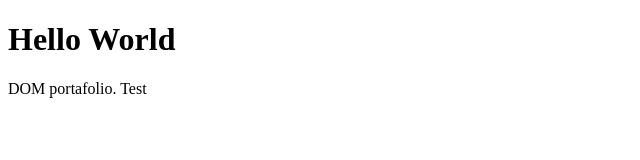
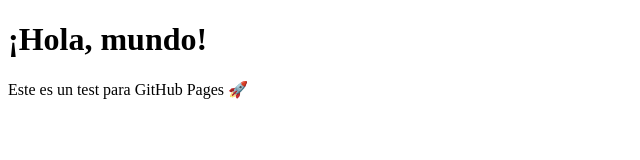
Before and after one commit to DanaOC/danaoc.github.io, a plain HTML site: page Index.html in a window 1280 px wide. Shown: the whole page, without its empty margins (0-640 px from the left). Drawn offline with Linux system fonts and the light colour scheme.

Commit message:
file change

```diff
--- a/Index.html
+++ b/Index.html
@@ -1,7 +1,12 @@
 <!DOCTYPE html>
-<html>
+<html lang="es">
+<head>
+  <meta charset="UTF-8" />
+  <meta name="viewport" content="width=device-width, initial-scale=1.0" />
+  <title>Portafolio de Dan</title>
+</head>
 <body>
-<h1>Hello World</h1>
-<p>DOM portafolio. Test</p>
+  <h1>¡Hola, mundo!</h1>
+  <p>Este es un test para GitHub Pages 🚀</p>
 </body>
 </html>
```
